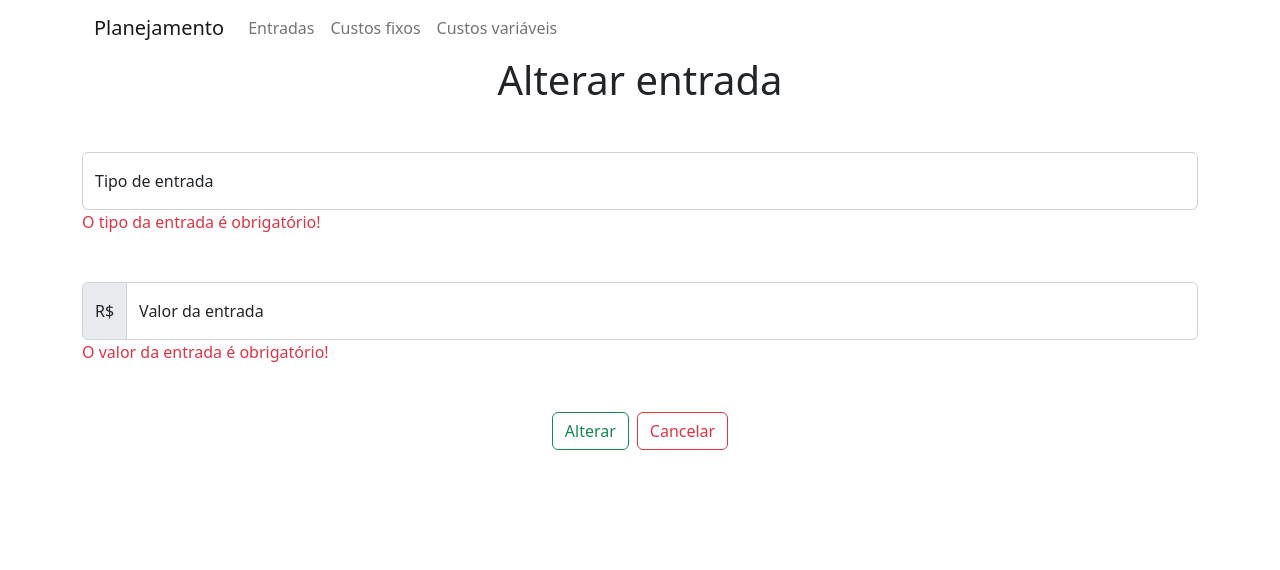
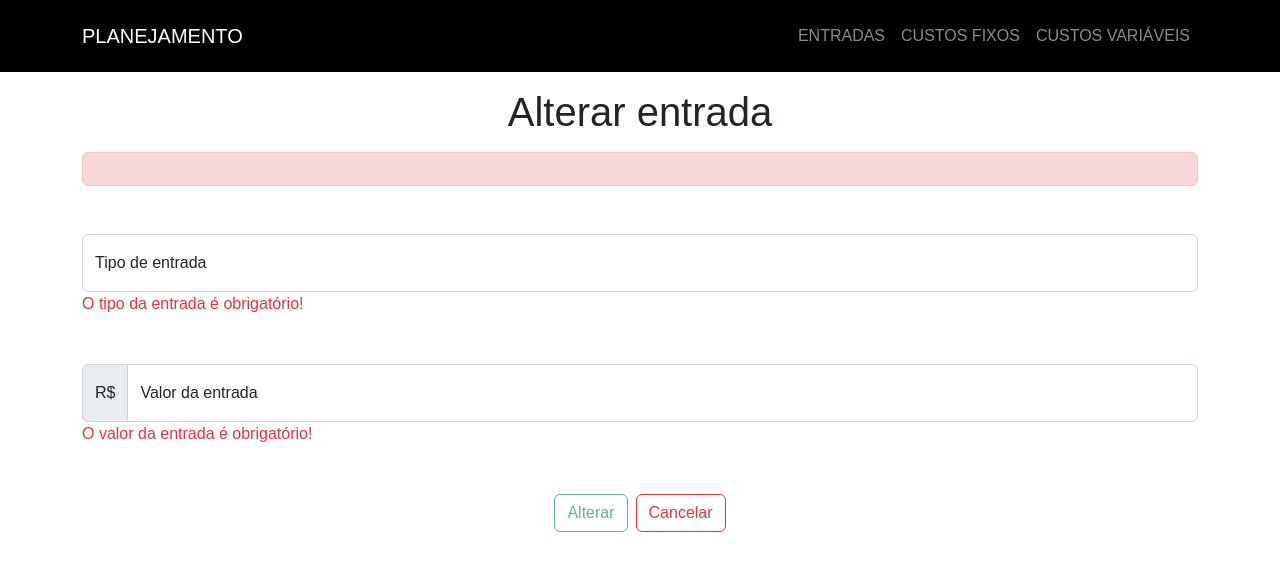
Before and after one commit to Raphael-Ribeiro-Lino/front-end-planejamento-financeiro, an Angular app: page /entradas/formulario/1 in a window 1280 px wide. Shown: the top 570 px of the page. Built offline with nearby package versions, Linux system fonts and the light colour scheme; no server answers.

Commit message:
Integrando entradas com o backend

```diff
--- a/src/app/app.component.html
+++ b/src/app/app.component.html
@@ -1,18 +1,44 @@
-<div class="container">
-  <nav class="navbar navbar-expand-lg">
-    <div class="container-fluid">
-      <a class="navbar-brand" href="#">Planejamento</a>
-      <button class="navbar-toggler" type="button" data-bs-toggle="collapse" data-bs-target="#navbarNavAltMarkup" aria-controls="navbarNavAltMarkup" aria-expanded="false" aria-label="Toggle navigation">
+<header>
+  <nav class="navbar navbar-expand-lg navbar-dark bg-black p-3 mb-3 position-sticky">
+    <div class="container">
+      <a class="navbar-brand"
+        >PLANEJAMENTO</a>
+      <button
+        class="navbar-toggler"
+        type="button"
+        data-bs-toggle="collapse"
+        data-bs-target="#navbarNav"
+        aria-controls="navbarNav"
+        aria-expanded="false"
+        aria-label="Toggle navigation"
+      >
         <span class="navbar-toggler-icon"></span>
       </button>
-      <div class="collapse navbar-collapse" id="navbarNavAltMarkup">
-        <div class="navbar-nav">
-          <a class="nav-link" routerLink="/entradas">Entradas</a>
-          <a class="nav-link" routerLink="/custos-fixos">Custos fixos</a>
-          <a class="nav-link" routerLink="/custos-variaveis">Custos variáveis</a>
-        </div>
+      <div
+        class="collapse navbar-collapse justify-content-end"
+        id="navbarNav"
+      >
+        <ul class="navbar-nav select">
+          <li class="nav-item">
+            <a class="nav-link" aria-current="page" routerLink="/entradas"
+              >ENTRADAS</a
+            >
+          </li>
+          <li class="nav-item">
+            <a class="nav-link" routerLink="/custos-fixos">CUSTOS FIXOS</a>
+          </li>
+          <li class="nav-item">
+            <a class="nav-link" routerLink="/custos-variaveis">CUSTOS VARIÁVEIS</a>
+          </li>
+        </ul>
       </div>
     </div>
   </nav>
-  <router-outlet></router-outlet>
-</div>
+</header>
+<main>
+  <section>
+    <div class="container">
+      <router-outlet></router-outlet>
+    </div>
+  </section>
+</main>
--- a/src/app/app.module.ts
+++ b/src/app/app.module.ts
@@ -1,3 +1,4 @@
+import { HttpClientModule } from '@angular/common/http';
 import { NgModule } from '@angular/core';
 import { BrowserModule } from '@angular/platform-browser';
 import { RouterModule } from '@angular/router';
@@ -15,6 +16,7 @@ import { EntradaModule } from './entradas/entrada.module';
   imports: [
     BrowserModule,
     AppRoutingModule,
+    HttpClientModule,
     EntradaModule,
     CustoFixoModule,
     CustoVariavelModule,
--- /dev/null
+++ b/src/app/dtos/inputs/entradaInput.ts
@@ -0,0 +1,4 @@
+export interface EntradaInput{
+    tipo: string
+    valor: number
+}
--- a/src/app/entradas/entrada.service.ts
+++ b/src/app/entradas/entrada.service.ts
@@ -1,11 +1,32 @@
 import { Injectable } from '@angular/core';
-import { HttpClient } from '@angular/common/http';
+import { HttpClient, HttpClientModule } from '@angular/common/http';
 import { Observable } from 'rxjs';
+import { EntradaOutput } from '../dtos/outputs/entradaOutput';
+import { environment } from 'src/environments/environment';
+import { EntradaInput } from '../dtos/inputs/entradaInput';
+
+const URL_API = environment.URL_API + "entradas";
 
 @Injectable({
   providedIn: 'root'
 })
 export class EntradaService {
 
-  constructor() { }
+  constructor(private httpClient: HttpClient) { }
+
+  buscaTodas(): Observable<EntradaOutput[]>{
+    return this.httpClient.get<EntradaOutput[]>(URL_API);
+  }
+
+  buscaPeloId(id: number): Observable<EntradaOutput>{
+    return this.httpClient.get<EntradaOutput>(URL_API +"/"+ id);
+  }
+
+  cadastra(entradaInput: EntradaInput): Observable<EntradaOutput>{
+    return this.httpClient.post<EntradaOutput>(URL_API, entradaInput);
+  }
+
+  altera(id: number, entradaInput: EntradaInput): Observable<EntradaOutput>{
+    return this.httpClient.put<EntradaOutput>(URL_API +"/"+ id, entradaInput);
+  }
 }
--- a/src/app/entradas/formulario-entradas/formulario-entradas.component.html
+++ b/src/app/entradas/formulario-entradas/formulario-entradas.component.html
@@ -1,5 +1,6 @@
 <h1 *ngIf="!id" class="text-center">Cadastrar entrada</h1>
 <h1 *ngIf="id" class="text-center">Alterar entrada</h1>
+<div *ngIf="erroAoBuscar != ''" class="alert alert-danger mt-3">{{erroAoBuscar}}</div>
 <form [formGroup]="entradaFormGroup">
     <div class="form-floating mb-5 mt-5">
         <input class="form-control" formControlName="tipo" list="datalistOptions" id="tipo" placeholder="Type to search...">
@@ -24,9 +25,10 @@
     <div *ngIf="entradaFormGroup.get('valor')?.errors?.['required']" class="text-danger">
         O valor da entrada é obrigatório!
     </div>
+    <div *ngIf="erroAoCadastrar != ''" class="alert alert-danger mt-3">{{erroAoCadastrar}}</div>
     <div class="form-floating mt-5 text-center">
-        <button *ngIf="!id" type="button" class="btn btn-outline-success" [disabled]="entradaFormGroup.invalid">Cadastrar</button>
-        <button *ngIf="id" type="button" class="btn btn-outline-success">Alterar</button>
+        <button *ngIf="!id" type="button" class="btn btn-outline-success" [disabled]="entradaFormGroup.invalid" (click)="cadastrar()">Cadastrar</button>
+        <button *ngIf="id" type="button" class="btn btn-outline-success" [disabled]="entradaFormGroup.invalid" (click)="alterar()">Alterar</button>
         <button type="button" class="btn btn-outline-danger ms-2" routerLink="/entradas">Cancelar</button>
     </div>
 </form>
--- a/src/app/entradas/formulario-entradas/formulario-entradas.component.ts
+++ b/src/app/entradas/formulario-entradas/formulario-entradas.component.ts
@@ -1,6 +1,7 @@
 import { Component, OnInit } from '@angular/core';
 import { FormBuilder, FormGroup, Validators } from '@angular/forms';
-import { ActivatedRoute, Router } from '@angular/router';
+import { ActivatedRoute, NavigationExtras, Router } from '@angular/router';
+import { EntradaInput } from 'src/app/dtos/inputs/entradaInput';
 import { EntradaService } from '../entrada.service';
 
 @Component({
@@ -14,6 +15,7 @@ export class FormularioEntradasComponent implements OnInit {
   entradaFormGroup: FormGroup;
 
   erroAoCadastrar: string = '';
+  erroAoBuscar: string = '';
 
   constructor(
     private activateRoute: ActivatedRoute,
@@ -30,6 +32,53 @@ export class FormularioEntradasComponent implements OnInit {
    }
 
   ngOnInit(): void {
+    if(this.id != null){
+      this.entradaService.buscaPeloId(this.id).subscribe(
+        data =>{
+          this.entradaFormGroup =this.formBuilder.group({
+            tipo: [data.tipo, Validators.required],
+            valor: [data.valor, Validators.required],
+          });
+        },
+        error =>{
+          console.log(error);
+          this.erroAoBuscar = error.error.message
+        }
+      )
+    }
+  }
+
+  cadastrar(){
+    this.erroAoCadastrar = ''
+    let autorInput = this.entradaFormGroup.getRawValue() as EntradaInput;
+    this.entradaService.cadastra(autorInput).subscribe(
+      data =>{
+        const navigationExtras: NavigationExtras = {state: {successData: "Entrada cadastrada com sucesso!"}}
+        this.router.navigate(['entradas'], navigationExtras)
+      },
+      error =>{
+        this.erroAoCadastrar = error.error.message
+      }
+    );
+  }
+
+  alterar(){
+    this.erroAoCadastrar = ''
+    let autorInput = this.entradaFormGroup.getRawValue() as EntradaInput;
+
+    if(!this.id){
+      return;
+    }
+
+    this.entradaService.altera(this.id, autorInput).subscribe(
+      data =>{
+        const navigationExtras: NavigationExtras = {state: {successData: "Entrada alterada com sucesso!"}}
+        this.router.navigate(['entradas'], navigationExtras)
+      },
+      error =>{
+        this.erroAoCadastrar = error.error.message
+      }
+    );
   }
 
 }
--- a/src/app/entradas/lista-entradas/lista-entradas.component.html
+++ b/src/app/entradas/lista-entradas/lista-entradas.component.html
@@ -2,7 +2,10 @@
 <div style="text-align: right;">
     <button type="button" class="btn btn-outline-success" routerLink="/entradas/formulario">Cadastrar entrada</button>
 </div>
-<div  class="row mt-3">
+<div *ngIf="erroNaRequiscao != ''" class="alert alert-danger mt-3">{{erroNaRequiscao}}</div>
+<div *ngIf="mensagemSemEntradasCadastradas != ''" class="alert alert-info mt-3">{{mensagemSemEntradasCadastradas}}</div>
+<div *ngIf="entradaCadastradaComSucesso != ''" class="alert alert-success mt-3">{{entradaCadastradaComSucesso}}</div>
+<div *ngIf="erroNaRequiscao == '' && mensagemSemEntradasCadastradas == ''" class="row mt-3">
     <div *ngFor="let entrada of entradas" class="col-sm-4 mb-3">
       <div class="card">
         <div class="card-body text-center">
@@ -10,7 +13,7 @@
             <h6 class="card-text">Valor: R$ {{entrada.valor}}</h6>
             <div style="text-align: right;" class="mt-3">
             <div class="text-center">
-                <button type="button" class="btn btn-outline-warning" routerLink="/entradas/formulario/1">Alterar entrada</button>
+                <button type="button" class="btn btn-outline-warning" routerLink="/entradas/formulario/{{entrada.id}}">Alterar entrada</button>
             </div>
         </div>
         </div>
--- a/src/app/entradas/lista-entradas/lista-entradas.component.ts
+++ b/src/app/entradas/lista-entradas/lista-entradas.component.ts
@@ -1,5 +1,7 @@
 import { Component, OnInit } from '@angular/core';
+import { Router } from '@angular/router';
 import { EntradaOutput } from 'src/app/dtos/outputs/entradaOutput';
+import { EntradaService } from '../entrada.service';
 
 @Component({
   selector: 'app-lista-entradas',
@@ -8,16 +10,38 @@ import { EntradaOutput } from 'src/app/dtos/outputs/entradaOutput';
 })
 export class ListaEntradasComponent implements OnInit {
 
-  entradas: EntradaOutput[] = [
-    {id: 1, tipo: "Salário", valor: 2000.00},
-    {id: 2, tipo: "Aluguel", valor: 800.00},
-    {id: 3, tipo: "Renda extra", valor: 1000.00},
-    {id: 4, tipo: "Presente", valor: 200.00}
-  ]
+  erroNaRequiscao: string = '';
+  mensagemSemEntradasCadastradas: string = '';
+  entradaCadastradaComSucesso: string = '';
 
-  constructor() { }
+  entradas: EntradaOutput[] = []
+
+  constructor(private entradaService: EntradaService, private router: Router) {
+    const currentNavigation = router.getCurrentNavigation();
+    if(currentNavigation?.extras?.state?.['successData']){
+      this.entradaCadastradaComSucesso = currentNavigation.extras.state?.['successData']
+    }
+   }
 
   ngOnInit(): void {
+    this.buscaTodas();
+  }
+
+  buscaTodas(){
+    this.entradaService.buscaTodas().subscribe(
+      data =>{
+        if(data.length > 0){
+          this.entradas = data;
+        }else{
+          this.mensagemSemEntradasCadastradas = "Não foram encontradas entradas!"
+        }
+      },
+      error =>{
+        this.erroNaRequiscao = "Ocorreu um erro na requisição!";
+        console.log(error);
+
+      }
+    )
   }
 
 }
--- a/src/environments/environment.ts
+++ b/src/environments/environment.ts
@@ -3,7 +3,8 @@
 // The list of file replacements can be found in `angular.json`.
 
 export const environment = {
-  production: false
+  production: false,
+  URL_API: "http://localhost:8080/api/"
 };
 
 /*
--- a/src/styles.css
+++ b/src/styles.css
@@ -1 +1,6 @@
-/* You can add global styles to this file, and also import other style files */
+html,
+body {
+  height: 100%;
+  font-size: 1rem;
+  font-family: "Montserrat", sans-serif;
+}
```
